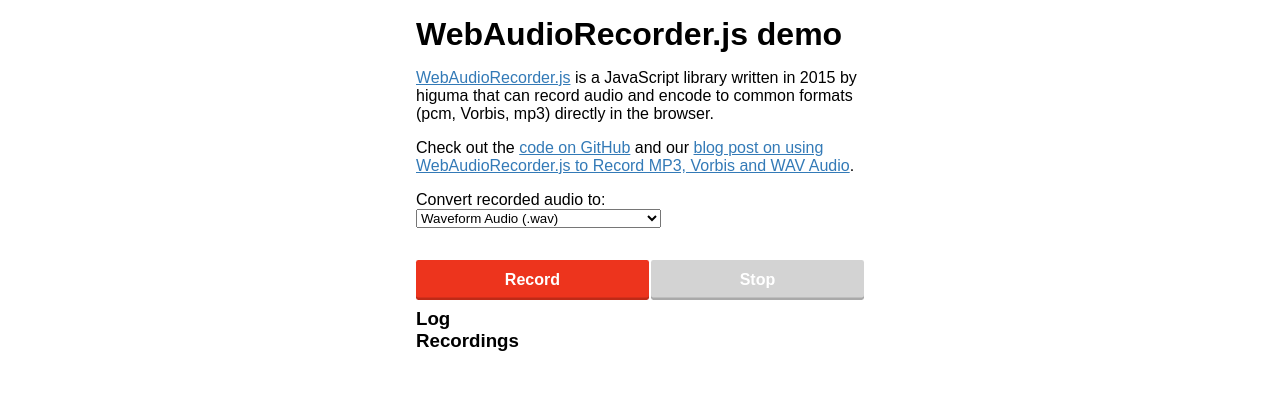
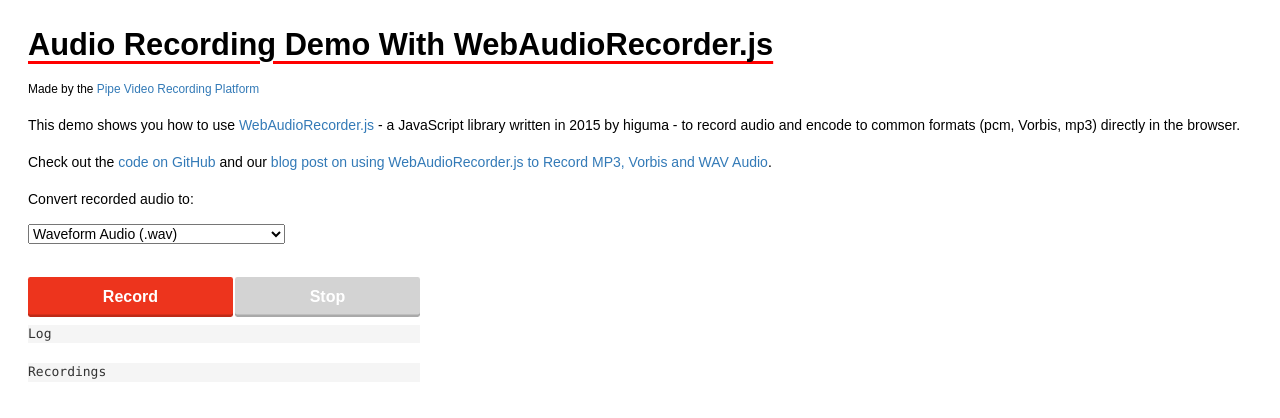
Before and after one commit to addpipe/simple-web-audio-recorder-demo, a plain HTML site: page index.html in a window 1280 px wide. Drawn offline with nearby package versions, Linux system fonts and the light colour scheme.

Commit message:
Changes to the page layout and formatting

```diff
--- a/index.html
+++ b/index.html
@@ -2,31 +2,38 @@
 <html>
 <head>
 	<meta charset="UTF-8">
-    <title>Simple WebAudioRecorder.js demo</title>
+
+	<title>Audio Recording Demo With WebAudioRecorder.js - addpipe.com</title>
 	<meta name="viewport" content="width=device-width, initial-scale=1.0">
+
+	<!-- Latest compiled and minified Bootstrap CSS -->
+	<link rel="stylesheet" href="https://maxcdn.bootstrapcdn.com/bootstrap/3.3.7/css/bootstrap.min.css" integrity="sha384-BVYiiSIFeK1dGmJRAkycuHAHRg32OmUcww7on3RYdg4Va+PmSTsz/K68vbdEjh4u" crossorigin="anonymous">
+
 	<link rel="stylesheet" type="text/css" href="style.css">
 </head>
 <body>
-  	<h1>WebAudioRecorder.js demo</h1>
-  	<p><a href="https://github.com/higuma/web-audio-recorder-js" target="_blank">WebAudioRecorder.js</a> is a JavaScript library written in 2015 by higuma that can record audio and encode to common formats (pcm, Vorbis, mp3) directly in the browser.</p>
+	<h1>Audio Recording Demo With WebAudioRecorder.js</h1>
+	<p><small>Made by the <a href="https://addpipe.com" target="_blank">Pipe Video Recording Platform</a></small></p>
+	<p>This demo shows you how to use <a href="https://github.com/higuma/web-audio-recorder-js" target="_blank">WebAudioRecorder.js</a> - a JavaScript library written in 2015 by higuma - to record audio and encode to common formats (pcm, Vorbis, mp3) directly in the browser.</p>
 	<p>Check out the <a href="https://github.com/addpipe/simple-web-audio-recorder-demo" target="_blank">code on GitHub</a> and our <a href="https://addpipe.com/blog/using-webaudiorecorder-js-to-record-audio-on-your-website/" target="_blank">blog post on using WebAudioRecorder.js to Record MP3, Vorbis and WAV Audio</a>.</p>
-	<p>Convert recorded audio to:<br>
+	<div style="max-width: 28em;">
+		<p>Convert recorded audio to:</p>
 		<select id="encodingTypeSelect">
 		  <option value="wav">Waveform Audio (.wav)</option>
 		  <option value="mp3">MP3 (MPEG-1 Audio Layer III) (.mp3)</option>
 		  <option value="ogg">Ogg Vorbis (.ogg)</option>
 		</select>
-	</p>
 		<div id="controls">
 			<button id="recordButton">Record</button>
 			<button id="stopButton" disabled>Stop</button>
 		</div>
 		<div id="formats"></div>
-	<h3>Log</h3>
+		<pre>Log</pre>
 		<pre id="log"></pre>
 
-	<h3>Recordings</h3>
+		<pre>Recordings</pre>
 		<ol id="recordingsList"></ol>
+	</div>
 
 	<!-- inserting these scripts at the end to be able to use all the elements in the DOM -->
 	<script src="js/WebAudioRecorder.min.js"></script>
--- a/style.css
+++ b/style.css
@@ -1,7 +1,44 @@
-* {
-  padding: 0;
-  margin: 0;
+html {
+  font-size: 100%;
 }
+body {
+  line-height: 1.5;
+  font-family: sans-serif;
+  word-wrap: break-word;
+  overflow-wrap: break-word;
+  color:black;
+  margin:2em;
+}
+
+h1 {
+  text-decoration: underline red;
+  text-decoration-thickness: 3px;
+  text-underline-offset: 6px;
+  font-size: 220%;
+  font-weight: bold;
+}
+
+h2 {
+  font-weight: bold;
+  color: #005A9C;
+  font-size: 140%;
+  text-transform: uppercase;
+}
+
+p {
+  margin: 1em 0;
+}
+
+pre {
+  padding: 0px;
+  border:0px;
+  border-radius: 0px;
+}
+
+red {
+  color: red;
+}
+
 a {
   color: #337ab7;
 }
@@ -14,14 +51,7 @@ a:hover {
 a:visited {
   color: #8d75a3;
 }
-body {
-  margin: 1rem;
-  padding: 1rem;
-  font-family: sans-serif;
-  max-width: 28rem;
-  margin: 0 auto;
-  position: relative;
-}
+
 #controls {
   display: flex;
   margin-top: 2rem;
```
Lines whose indentation alone changed are shown as unchanged.
